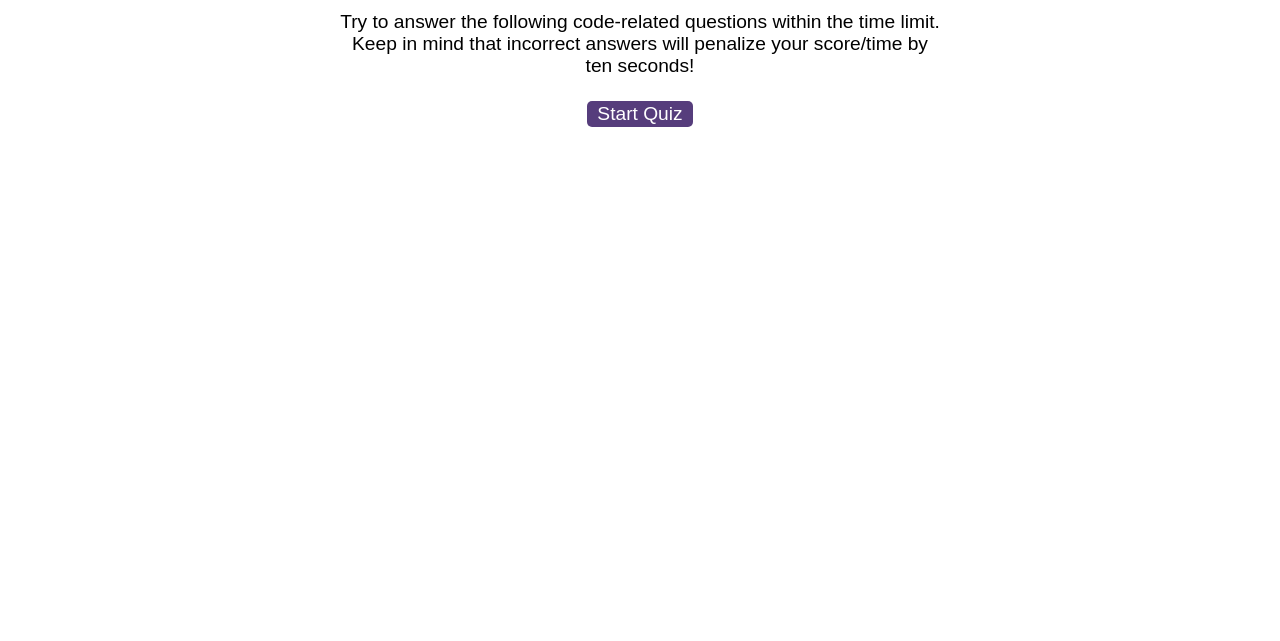
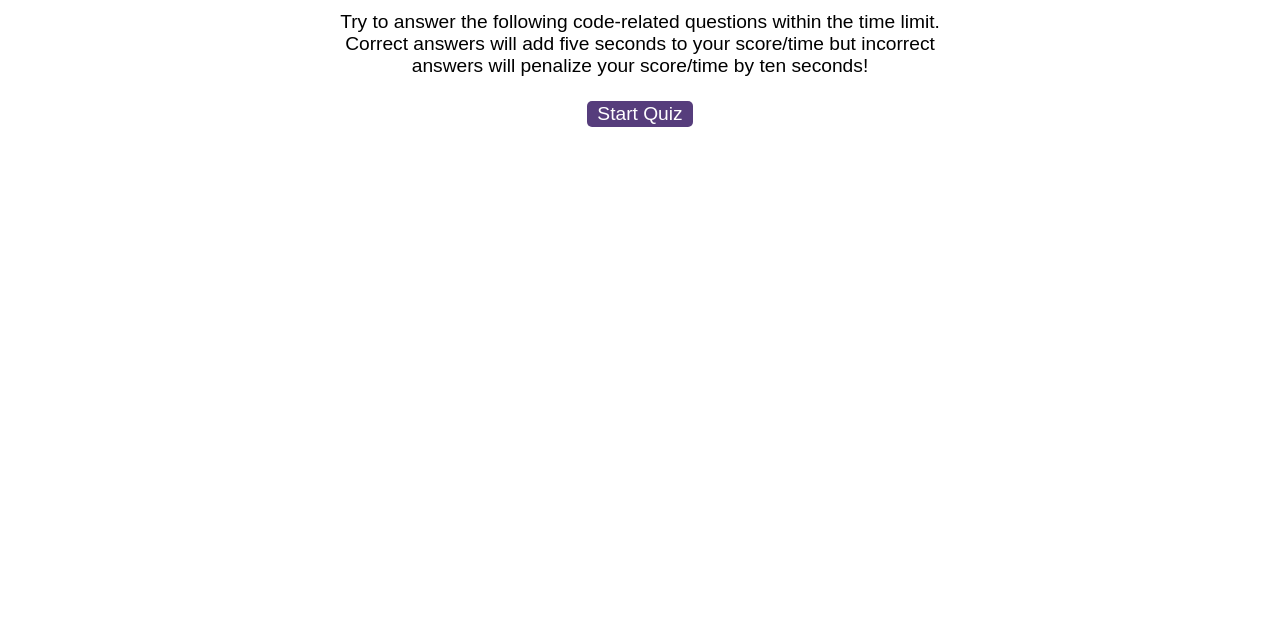
Before and after one commit to willmowlam/nebulus-60-second-quiz, a plain HTML site: page index.html in a window 1280 px wide. Shown: the part 159-800 px from the top of the page. Drawn offline with Linux system fonts and the light colour scheme.

Commit message:
Copy edit on start screen

```diff
--- a/index.html
+++ b/index.html
@@ -19,7 +19,7 @@
         <h1>Coding Quiz Challenge</h1>
         <p>
           Try to answer the following code-related questions within the time
-          limit. Keep in mind that incorrect answers will penalize your
+          limit. Correct answers will add five seconds to your score/time but incorrect answers will penalize your
           score/time by ten seconds!
         </p>
         <button id="start">Start Quiz</button>
```
